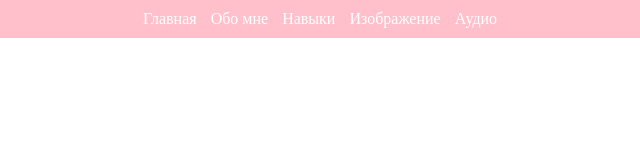
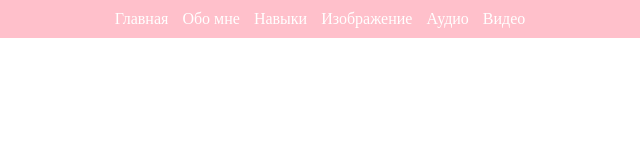
Before and after one commit to zarinazarina100/zarinazarina100.github.io, a plain HTML site: page index.html in a window 1280 px wide. Shown: the full height of the page, 315-955 px from the left. Drawn offline with Linux system fonts and the light colour scheme.

Commit message:
Update index.html

```diff
--- a/index.html
+++ b/index.html
@@ -54,6 +54,7 @@
         <li><a href="#skills" class="nav-link">Навыки</a></li>
         <li><a href="#image" class="nav-link">Изображение</a></li>
         <li><a href="#audio" class="nav-link">Аудио</a></li>
+        <li><a href="#video" class="nav-link">Видео</a></li>
     </ul>
 </nav>
 
```
